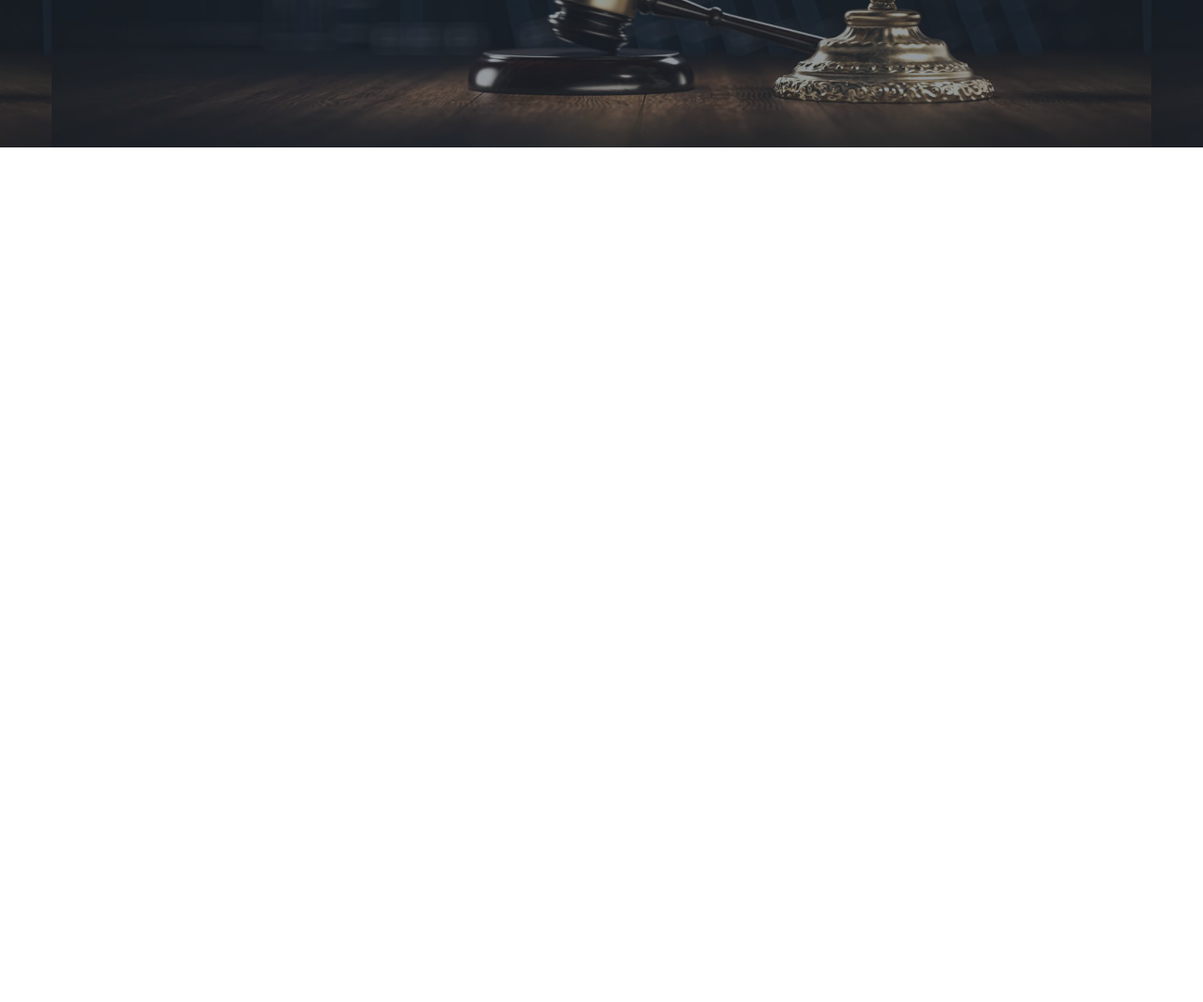
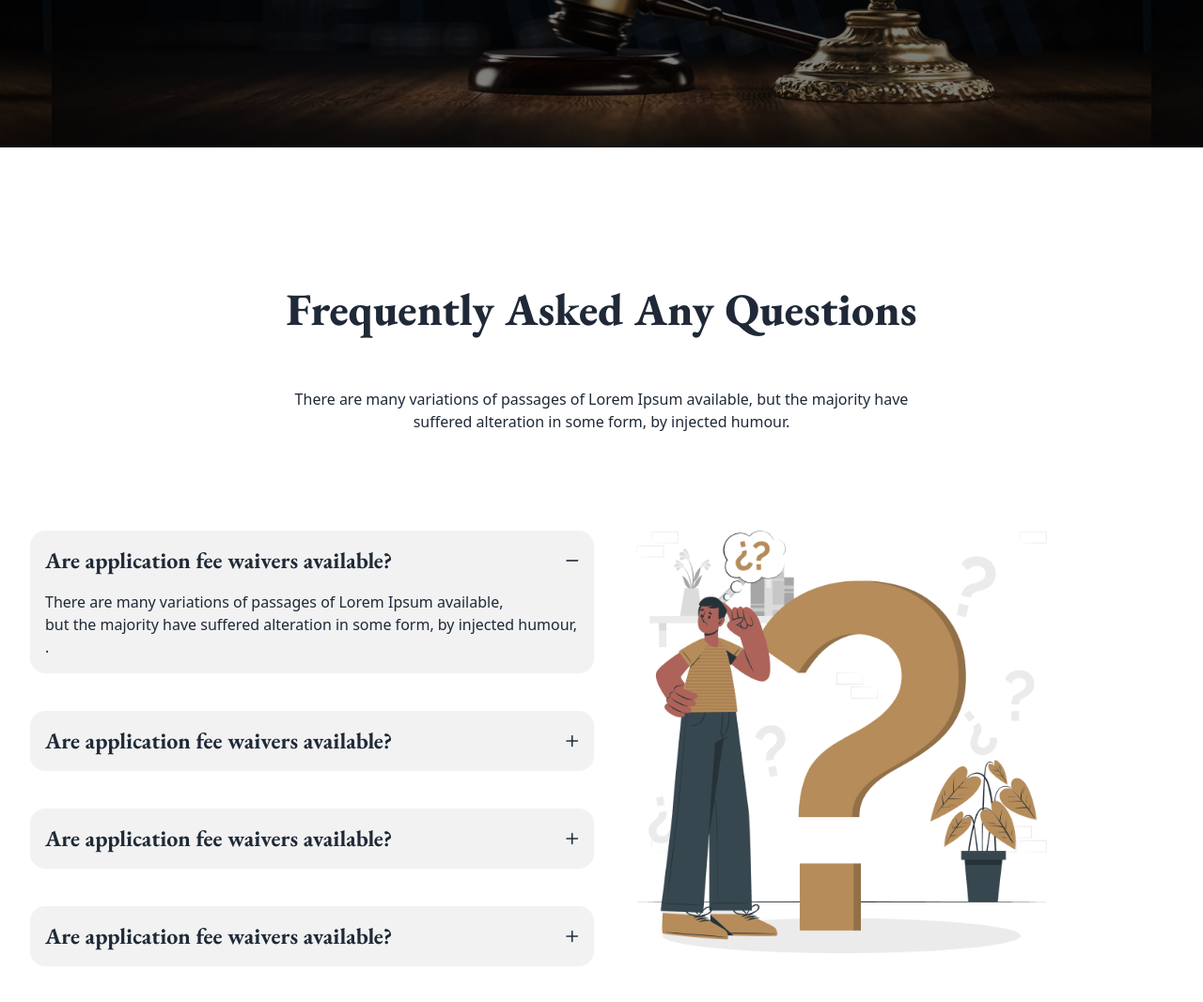
Before and after one commit to asikurofficial/justice, a plain HTML site: page index.html in a window 1280 px wide. Shown: the part 2587-3654 px from the top of the page at 94% size. Before the commit the page ends 2872 px from the top, so only its background shows below. Drawn offline with nearby package versions, Linux system fonts and the light colour scheme.

Commit message:
faq added

```diff
--- a/index.html
+++ b/index.html
@@ -240,22 +240,71 @@
     </section>
     <!-- client review -->
     <h3 class="text-4xl font-extrabold text-center font-eb my-5">What Our Client Say</h3>
-    <p class="text-center mb-5" >There are many variations of passages of Lorem Ipsum available, but the majority have suffered alteration in some form, by injected humour.</p>
-<section>
+    <p class="text-center mb-5">There are many variations of passages of Lorem Ipsum available, but the majority have
+      suffered alteration in some form, by injected humour.</p>
       <section class="container mx-auto lg:mb-32">
         <div class="hero bg-auto bg-repeat-x " style="background-image: url('images/banner.png')">
-      <div class="hero-overlay bg-opacity-50 "></div>
+          <div class="hero-overlay bg-black bg-opacity-50 "></div>
           <div class="hero-content text-center text-neutral-content py-40">
             <div class="max-w-3xl">
               <h1 class="mb-1 text-3xl font-bold font-eb">Awlad Hossain</h1>
               <p class="mb-5">UIX Designer</p>
-          <p class="mb-5">Contrary to popular belief, Lorem Ipsum is not simply random text. It has roots in a piece of classical Latin literature from 45 BC, making it over 2000 years old. Richard McClintock, a Latin professor at Hampden-Sydney College in Virginia, looked up one of the more obscure Latin words, consectetur.</p>
-
+              <p class="mb-5">Contrary to popular belief, Lorem Ipsum is not simply random text. It has roots in a piece
+                of classical Latin literature from 45 BC, making it over 2000 years old. Richard McClintock, a Latin
+                professor at Hampden-Sydney College in Virginia, looked up one of the more obscure Latin words,
+                consectetur.</p>
             </div>
           </div>
         </div>
         </div>
       </section>
+      <!-- Frequently Asked Any Questions -->
+      <h3 class="text-5xl font-extrabold text-center font-eb p-5 ">Frequently Asked Any Questions</h3>
+      <p class="text-center my-5 p-5">There are many variations of passages of Lorem Ipsum available, but the majority have <br>
+         suffered alteration in some form, by injected humour.</p>
+         <section class=" container mx-auto flex gap-10 my-16 lg:-mr-3 flex-col md:flex-row p-5">
+          <div class="flex-1 space-y-10">
+            <div class="collapse collapse-plus bg-base-200">
+              <input type="radio" name="my-accordion-3" checked="checked" />
+              <div class="collapse-title text-2xl font-eb font-bold ">
+                Are application fee waivers available?
+              </div>
+              <div class="collapse-content">
+                <p>There are many variations of passages of Lorem Ipsum available, <br> but the majority have suffered alteration in some form, by injected humour, . </p>
+              </div>
+            </div>
+            <div class="collapse collapse-plus bg-base-200">
+              <input type="radio" name="my-accordion-3" />
+              <div class="collapse-title text-2xl font-eb font-bold ">
+                Are application fee waivers available?
+              </div>
+              <div class="collapse-content">
+                <p>There are many variations of passages of Lorem Ipsum available, <br> but the majority have suffered alteration in some form, by injected humour, . </p>
+              </div>
+            </div>
+            <div class="collapse collapse-plus bg-base-200">
+              <input type="radio" name="my-accordion-3" />
+              <div class="collapse-title text-2xl font-eb font-bold ">
+                Are application fee waivers available?
+              </div>
+              <div class="collapse-content">
+                <p>There are many variations of passages of Lorem Ipsum available, <br>
+                   but the majority have suffered alteration in some form, by injected humour, . </p>
+              </div>
+            </div>
+            <div class="collapse collapse-plus bg-base-200">
+              <input type="radio" name="my-accordion-3" />
+              <div class="collapse-title text-2xl font-eb font-bold ">
+                Are application fee waivers available?
+              </div>
+              <div class="collapse-content">
+                <p>There are many variations of passages of Lorem Ipsum available, <br> but the majority have suffered alteration in some form, by injected humour, . </p>
+              </div>
+            </div>
+          </div>
+          <div class="flex-1 ">
+            <img class="lg:h-[450px]" src="./images/faq.png" alt="">
+          </div>
          </section>
   </main>
   <!-- footer section -->
```
Lines whose indentation alone changed are shown as unchanged.
